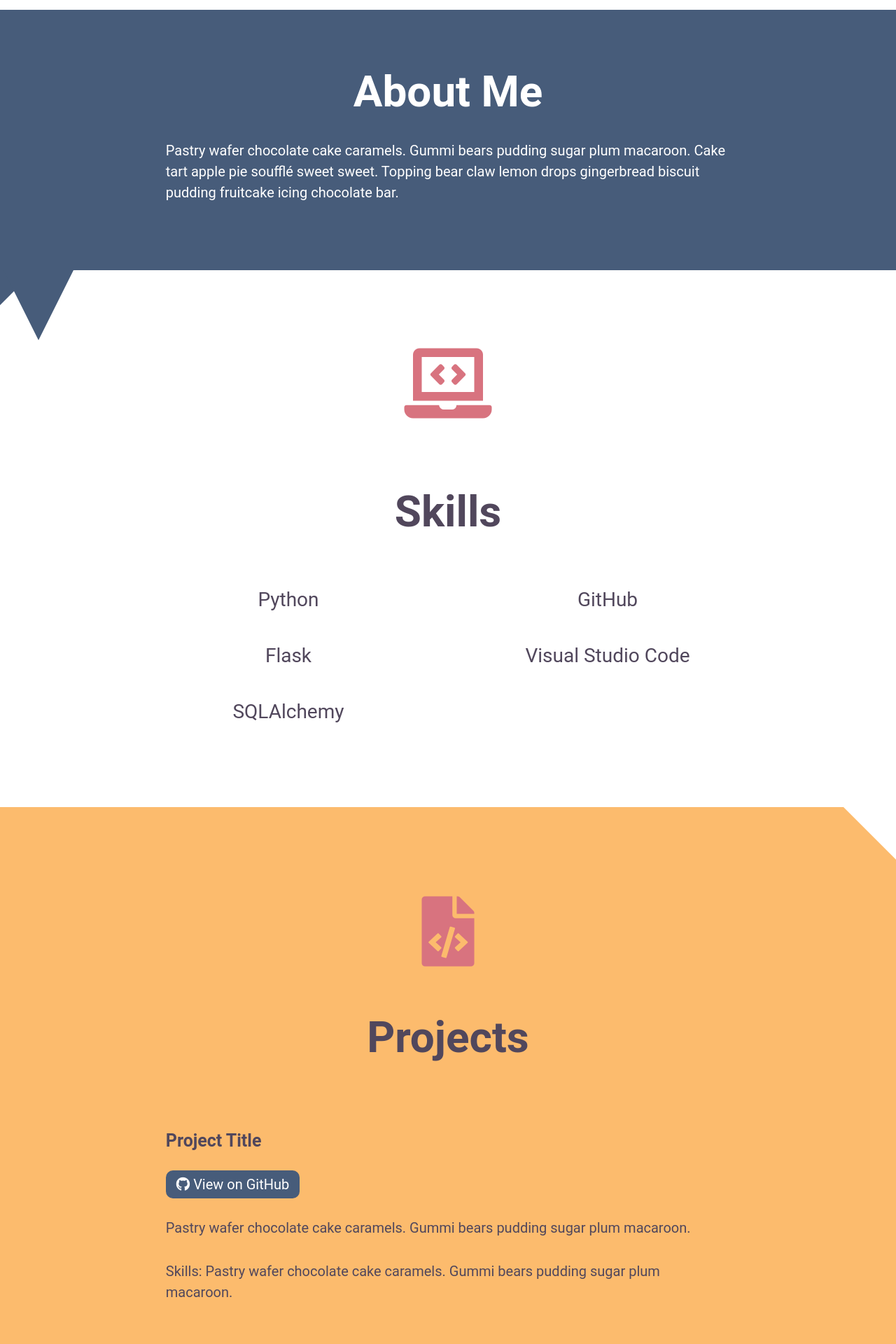
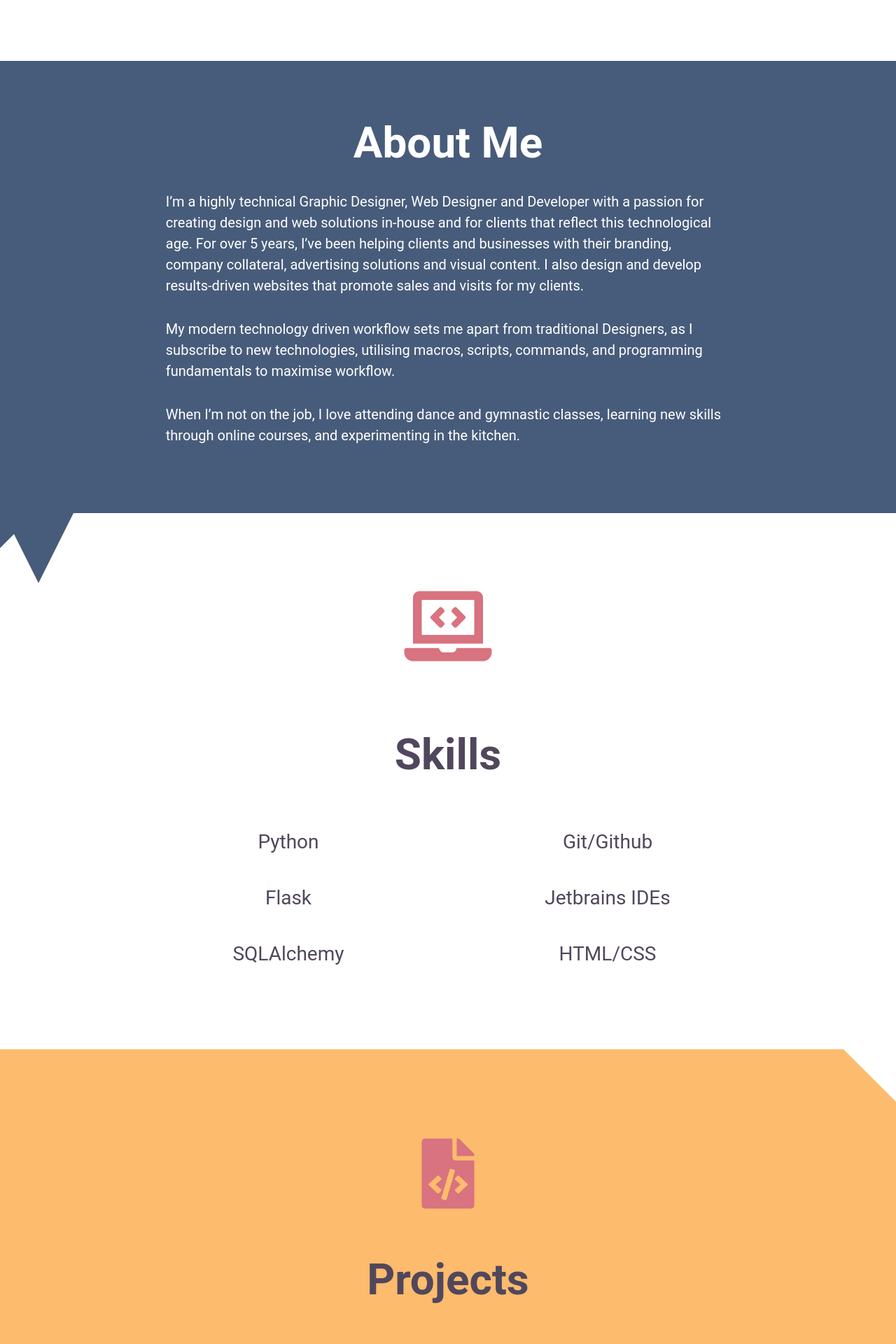
Before and after one commit to rachelktyjohnson/treehouse-py-project5, a Flask app: page / in a window 1280 px wide. Shown: the part 794-2714 px from the top of the page at 70% size. Run offline with Flask 2, Linux system fonts and the light colour scheme; data that the repository does not hold is empty.

Commit message:
Create Homepage route/view

```diff
--- a/templates/index.html
+++ b/templates/index.html
@@ -2,19 +2,20 @@
 
 {% block content %}
     <section class="header">
+        <h3>└[∵┌]└[ ∵ ]┘[┐∵]┘</h3>
         <h1>Python Developer</h1>
-        <p>A short one-liner about your love of coding.</p>
-        <img src="https://cdn.pixabay.com/photo/2016/11/29/13/14/attractive-1869761_1280.jpg" alt="Headshot of myself">
+        <p>I'm definitely still in Beta, but I'm working towards being shippable!</p>
+        <img src="https://avatars.githubusercontent.com/u/9062690?v=4" alt="Headshot of myself">
     </section>
     <section id="about">
         <h2>About Me</h2>
         <p>
-            Pastry wafer chocolate cake caramels.
-            Gummi bears pudding sugar plum macaroon.
-            Cake tart apple pie soufflé sweet sweet.
-            Topping bear claw lemon drops gingerbread
-            biscuit pudding fruitcake icing chocolate bar.
-        </p>
+            I’m a highly technical Graphic Designer, Web Designer and Developer with a passion for creating design and web solutions in-house and for clients that reflect this technological age. For over 5 years, I’ve been helping clients and businesses with their branding, company collateral, advertising solutions and visual content. I also design and develop results-driven websites that promote sales and visits for my clients.</p>
+
+        <p>My modern technology driven workflow sets me apart from traditional Designers, as I subscribe to new technologies, utilising macros, scripts, commands, and programming fundamentals to maximise workflow.</p>
+
+        <p>When I’m not on the job, I love attending dance and gymnastic classes, learning new skills through online courses, and experimenting in the kitchen.</p>
+
         <div id="triangle1"></div>
         <div id="triangle2"></div>
     </section>
@@ -25,8 +26,9 @@
             <li>Python</li>
             <li>Flask</li>
             <li>SQLAlchemy</li>
-            <li>GitHub</li>
-            <li>Visual Studio Code</li>
+            <li>Git/Github</li>
+            <li>Jetbrains IDEs</li>
+            <li>HTML/CSS</li>
         </ul>
     </section>
     <section id="projects">
@@ -34,66 +36,21 @@
         <i class="fas fa-file-code"></i>
         <h2>Projects</h2>
         <div id="project-list">
-            <div id="project1" class="a-project">
-                <h3>Project Title</h3>
-                <a href="#" class="github-btn">
+            {% for project in projects %}
+            <div id="project{{ project.id }}" class="a-project">
+                <a href="#"><h3>{{ project.title }}</h3></a>
+                <a target="_blank" href="{{project.repo}}" class="github-btn">
                     <i class="fab fa-github"></i>
                     View on GitHub
                 </a>
                 <p>
-                    Pastry wafer chocolate cake caramels.
-                    Gummi bears pudding sugar plum macaroon.
+                    {{ project.description }}
                 </p>
                 <p>
-                    Skills: Pastry wafer chocolate cake caramels.
-                    Gummi bears pudding sugar plum macaroon.
+                    Skills: {{ project.skills }}
                 </p>
             </div>
-            <div id="project2" class="a-project">
-                <h3>Project Title</h3>
-                <a href="#" class="github-btn">
-                    <i class="fab fa-github"></i>
-                    View on GitHub
-                </a>
-                <p>
-                    Pastry wafer chocolate cake caramels.
-                    Gummi bears pudding sugar plum macaroon.
-                </p>
-                <p>
-                    Skills: Pastry wafer chocolate cake caramels.
-                    Gummi bears pudding sugar plum macaroon.
-                </p>
-            </div>
-            <div id="project3" class="a-project">
-                <h3>Project Title</h3>
-                <a href="#" class="github-btn">
-                    <i class="fab fa-github"></i>
-                    View on GitHub
-                </a>
-                <p>
-                    Pastry wafer chocolate cake caramels.
-                    Gummi bears pudding sugar plum macaroon.
-                </p>
-                <p>
-                    Skills: Pastry wafer chocolate cake caramels.
-                    Gummi bears pudding sugar plum macaroon.
-                </p>
-            </div>
-            <div id="project4" class="a-project">
-                <h3>Project Title</h3>
-                <a href="#" class="github-btn">
-                    <i class="fab fa-github"></i>
-                    View on GitHub
-                </a>
-                <p>
-                    Pastry wafer chocolate cake caramels.
-                    Gummi bears pudding sugar plum macaroon.
-                </p>
-                <p>
-                    Skills: Pastry wafer chocolate cake caramels.
-                    Gummi bears pudding sugar plum macaroon.
-                </p>
-            </div>
+            {% endfor %}
         </div>
         <div id="triangle4"></div>
     </section>
@@ -101,14 +58,11 @@
         <i class="fas fa-paper-plane"></i>
         <h2>Contact Me</h2>
         <p>
-            Pastry wafer chocolate cake caramels.
-            Gummi bears pudding sugar plum macaroon.
-            Cake tart apple pie soufflé sweet sweet.
-            Topping bear claw lemon drops gingerbread biscuit pudding fruitcake icing chocolate bar.
+            I'm very reachable via email!
         </p>
         <p>
             <i class="fas fa-envelope"></i>
-            my_email@email.com
+            rachelktyjohnson@gmail.com
         </p>
     </section>
 {% endblock %}
--- a/templates/layout.html
+++ b/templates/layout.html
@@ -16,7 +16,7 @@
 <section class="navigation">
     <nav class="navbar navbar-expand-lg">
         <div class="container-fluid">
-            <a class="navbar-brand" href="{{ url_for('index') }}">Student Name</a>
+            <a class="navbar-brand" href="{{ url_for('index') }}">Rachel Johnson</a>
             <button class="toggle" type="button" data-bs-toggle="collapse" data-bs-target="#navbarContent"
                     aria-controls="navbarContent" aria-expanded="false" aria-label="Toggle navigation">
                 <i class="fas fa-bars"></i>
@@ -39,7 +39,7 @@
                         </a>
                         <ul class="dropdown-menu" aria-labelledby="navbarDropdown">
                             {% for project in projects %}
-                            <li><a class="dropdown-item" href="{{ url_for('project_view', project_id=project.id) }}">{{ project.title }}</a></li>
+                            <li><a class="dropdown-item" href="#project{{ project.id }}">{{ project.title }}</a></li>
                             {% endfor %}
                         </ul>
                     </li>
@@ -60,20 +60,11 @@
     <div class="socials">
         <!--Delete any you don't use-->
         <!--Icons from FontAwesome.com/icons-->
-        <a href="">
-            <i class="fab fa-twitter"></i>
-        </a>
-        <a href="">
+        <a href="https://github.com/rachelktyjohnson">
             <i class="fab fa-github"></i>
         </a>
-        <a href="">
+        <a href="https://www.linkedin.com/in/rachelktyjohnson/">
             <i class="fab fa-linkedin"></i>
-        </a>
-        <a href="">
-            <i class="fab fa-instagram"></i>
-        </a>
-        <a href="">
-            <i class="fab fa-tiktok"></i>
         </a>
     </div>
     <div class="treehouse">
```
